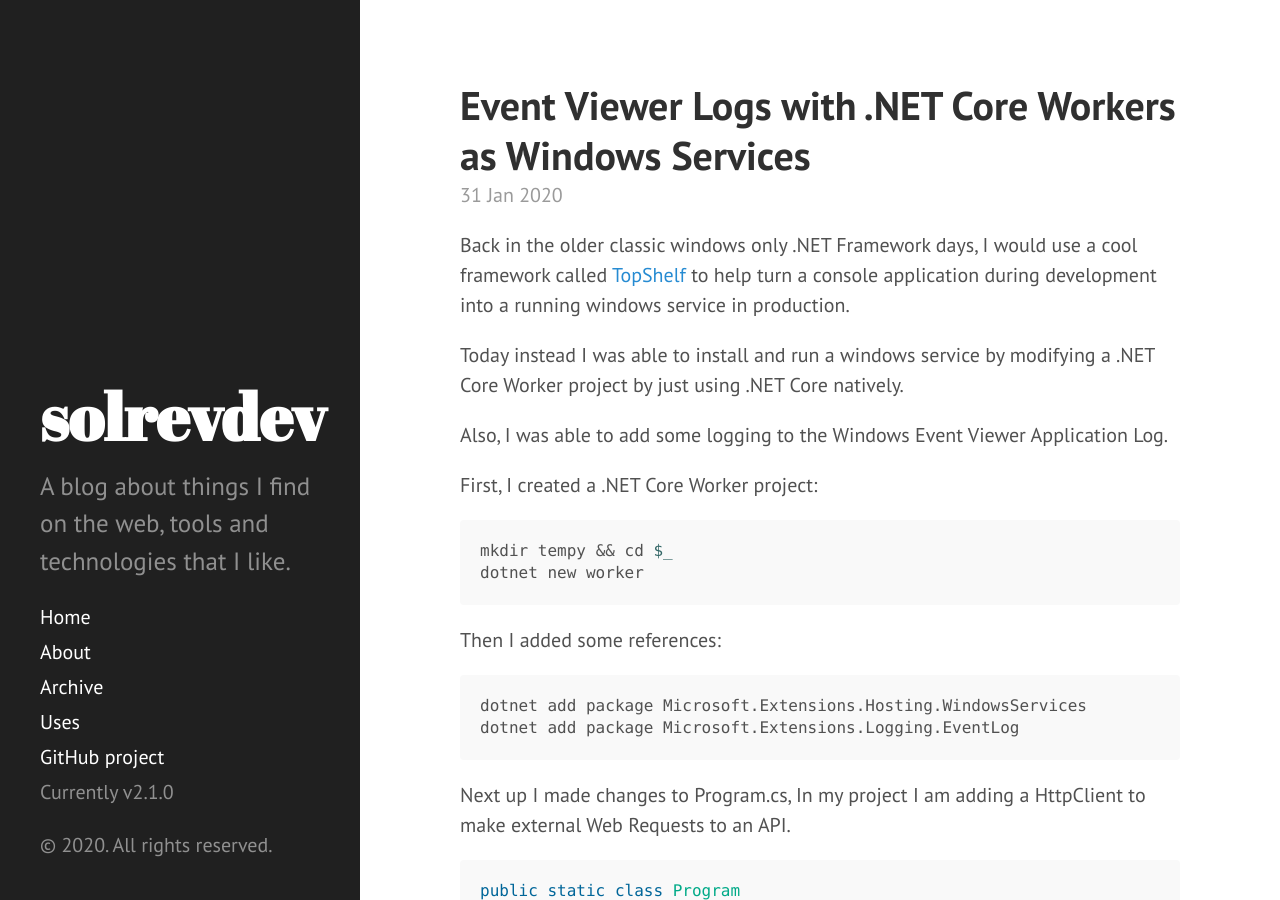
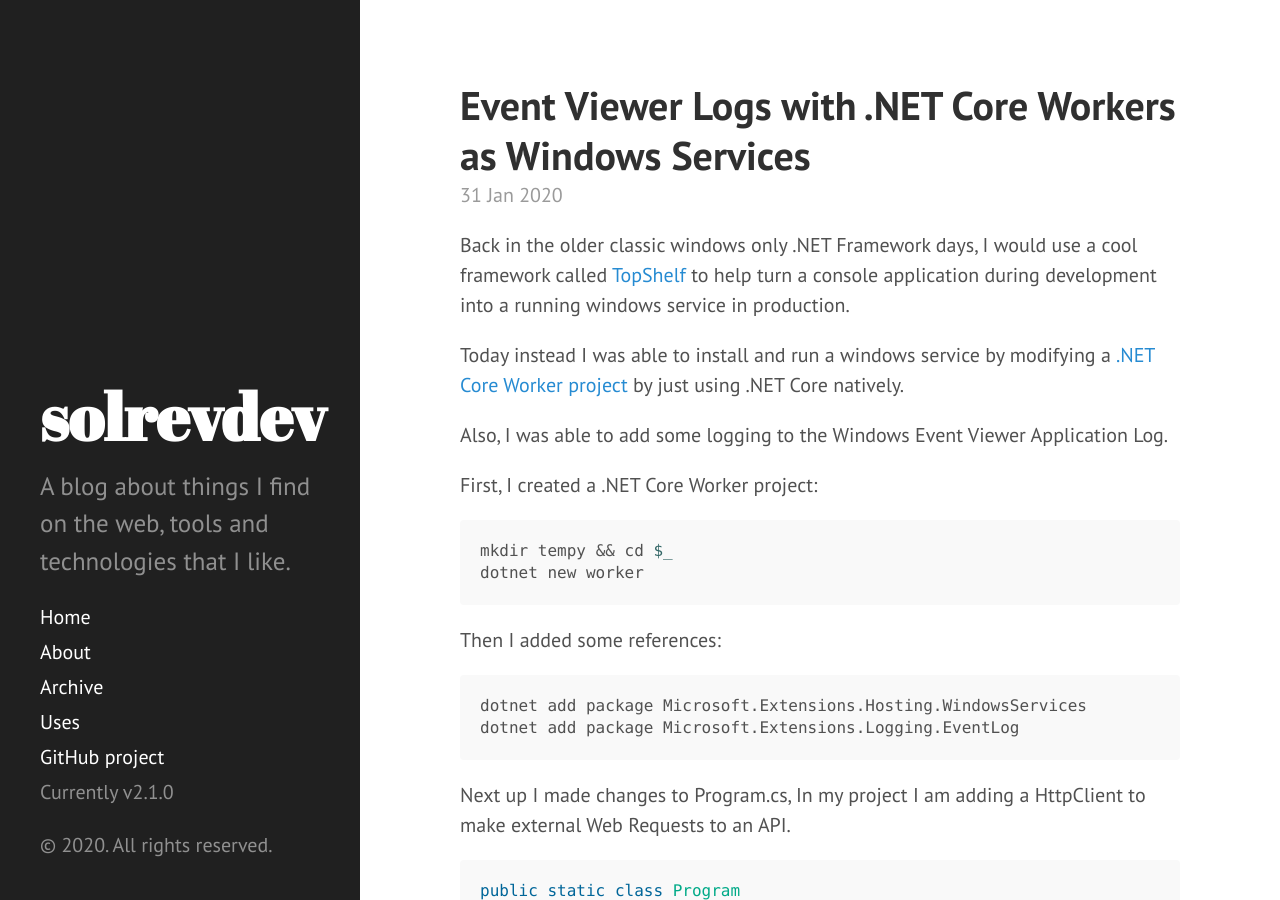
Before and after one commit to solrevdev/solrevdev.github.io, a Jekyll site: the page built from _posts/2020-01-31-event-viewer-logs-with-net-core-workers-as-windows-services.md, in a window 1280 px wide and 900 px high. Built offline with Jekyll 4.4.1, drawn with Linux system fonts in a browser that asks for light colours; part of the change alters nothing that is shown.

```diff
--- a/_posts/2020-01-31-event-viewer-logs-with-net-core-workers-as-windows-services.md
+++ b/_posts/2020-01-31-event-viewer-logs-with-net-core-workers-as-windows-services.md
@@ -11,7 +11,7 @@ tags:
 ---
 Back in the older classic windows only .NET Framework days, I would use a cool framework called [TopShelf](http://topshelf-project.com/) to help turn a console application during development into a running windows service in production.
 
-Today instead I was able to install and run a windows service by modifying a .NET Core Worker project by just using .NET Core natively.
+Today instead I was able to install and run a windows service by modifying a [.NET Core Worker project](https://devblogs.microsoft.com/aspnet/net-core-workers-as-windows-services/) by just using .NET Core natively.
 
 Also, I was able to add some logging to the Windows Event Viewer Application Log.
 
```
